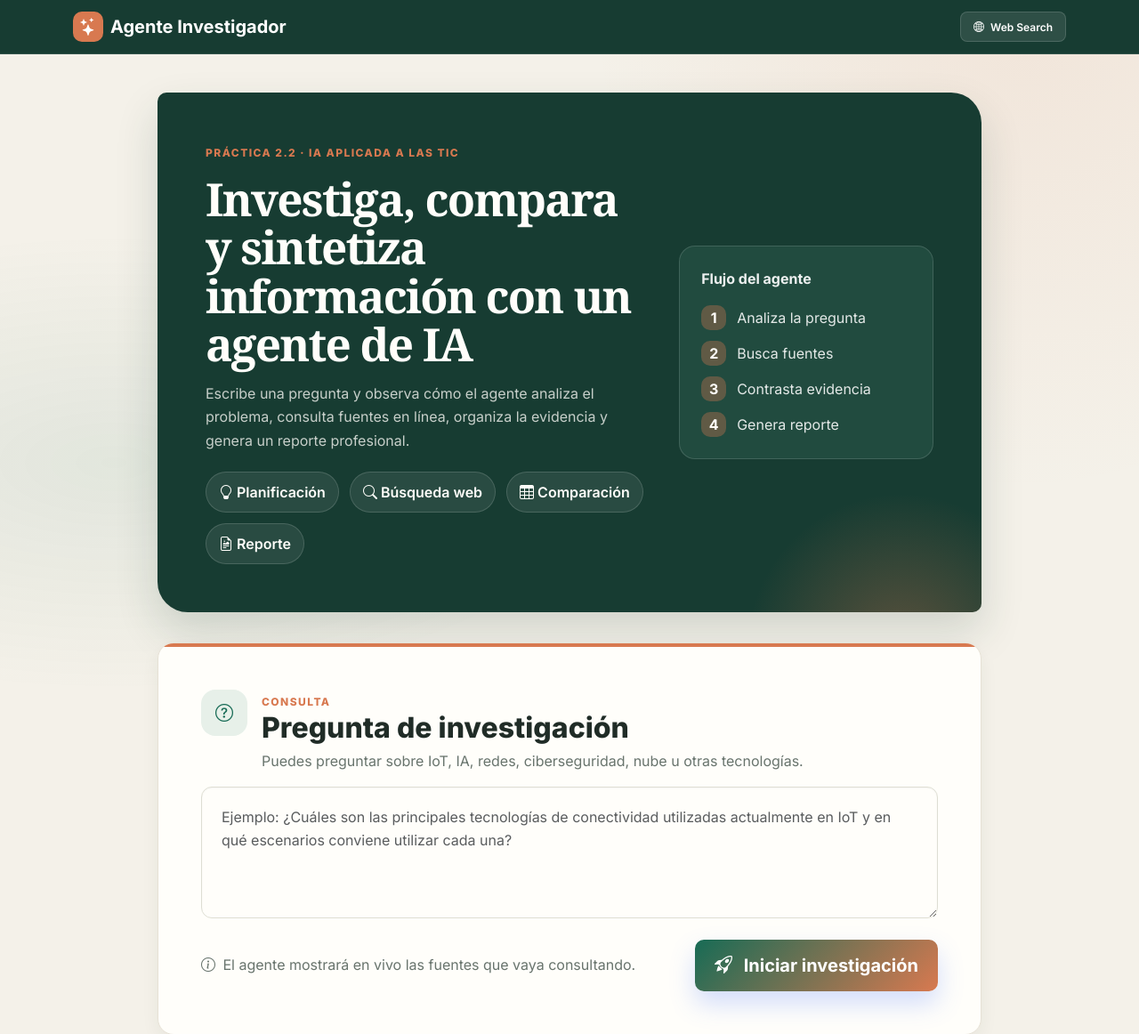
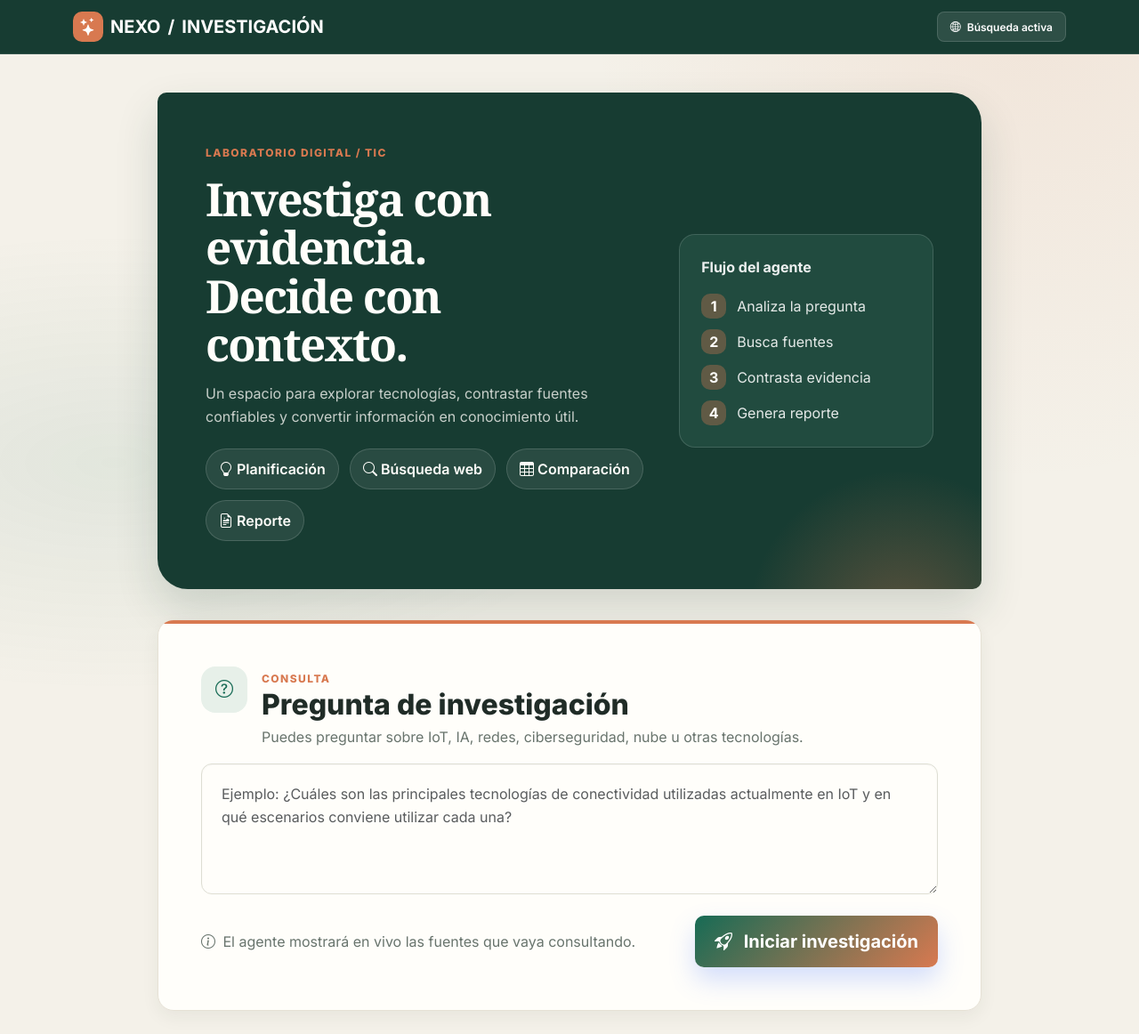
Before and after one commit to LlanderalArteaga/agente-investigador-tic, a Flask app: page / in a window 1280 px wide. Shown: the top 1162 px of the page at 89% size. Run offline with Flask 3, Linux system fonts and the light colour scheme.

Commit message:
Cambio de interfaz V2

```diff
--- a/templates/index.html
+++ b/templates/index.html
@@ -53,13 +53,14 @@
                 <span class="brand-mark">
                     <i class="bi bi-stars"></i>
                 </span>
-                Agente Investigador
+                NEXO <span class="brand-divider">/</span> INVESTIGACIÓN
             </a>
 
             <div class="d-flex align-items-center gap-2">
                 <span class="badge badge-soft">
                     <i class="bi bi-globe2 me-1"></i>
-                    Web Search
+                    <span class="status-dot"></span>
+                    Búsqueda activa
                 </span>
             </div>
         </div>
@@ -75,19 +76,18 @@
 
                             <div>
                                 <span class="eyebrow">
-                                    PRÁCTICA 2.2 · IA APLICADA A LAS TIC
+                                    LABORATORIO DIGITAL <span class="hero-kicker-divider">/</span> TIC
                                 </span>
 
                                 <h1 class="hero-title">
-                                    Investiga, compara y sintetiza
-                                    información con un agente de IA
+                                    Investiga con evidencia.<br>
+                                    Decide con contexto.
                                 </h1>
 
                                 <p class="hero-text">
-                                    Escribe una pregunta y observa cómo el agente
-                                    analiza el problema, consulta fuentes en línea,
-                                    organiza la evidencia y genera un reporte
-                                    profesional.
+                                    Un espacio para explorar tecnologías, contrastar
+                                    fuentes confiables y convertir información en
+                                    conocimiento útil.
                                 </p>
 
                                 <div class="hero-badges">
```
